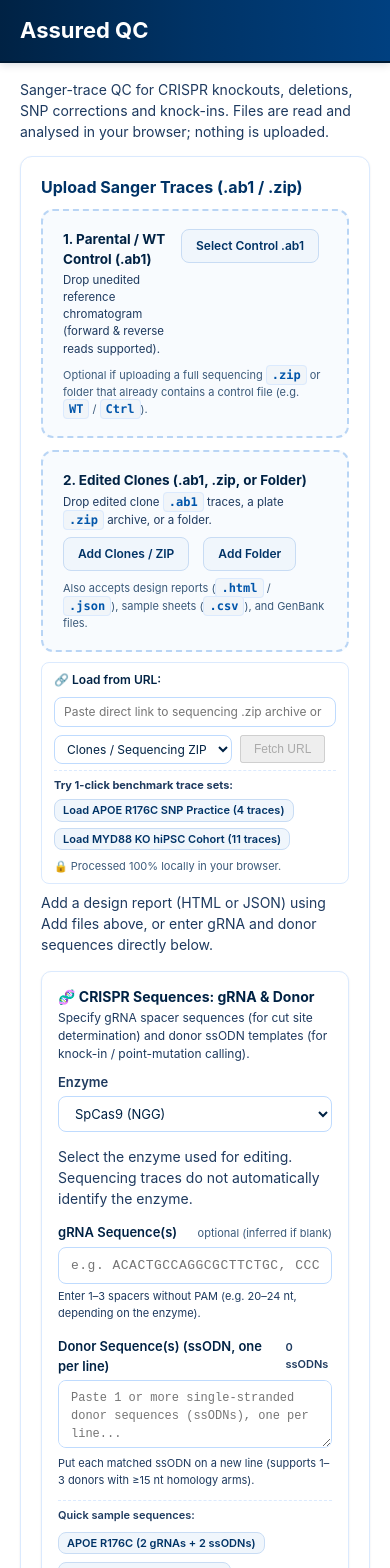
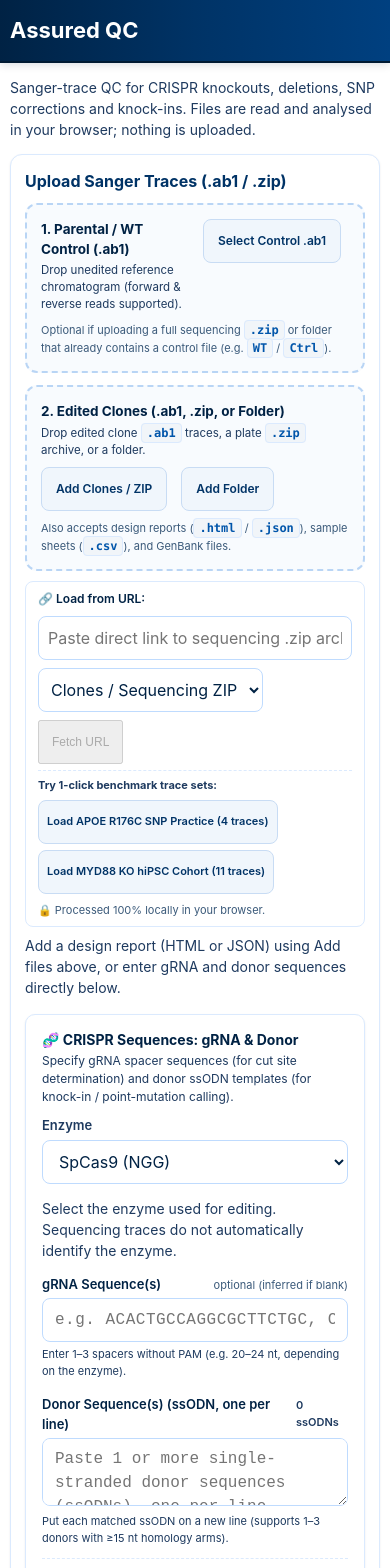
Before and after one commit to Narasimhat/Assured_QC, a React (Vite) app: page / in a window 390 px wide. Shown: the top 1568 px of the page. Built offline with nearby package versions, Linux system fonts and the light colour scheme.

Commit message:
Adapt design and QC workflows for phone screens

```diff
--- a/src/QuickStart.jsx
+++ b/src/QuickStart.jsx
@@ -308,7 +308,7 @@ export default function QuickStart({ initialDesign = null, onResults } = {}) {
       <h2>Upload Sanger Traces (.ab1 / .zip)</h2>
 
       {/* Option 1: Separated Parental Control vs. Edited Clones Dropzones */}
-      <div style={{ display: "grid", gridTemplateColumns: "repeat(auto-fit, minmax(280px, 1fr))", gap: "12px", marginBottom: "10px" }}>
+      <div className="qc-responsive-grid" style={{ display: "grid", gridTemplateColumns: "repeat(auto-fit, minmax(280px, 1fr))", gap: "12px", marginBottom: "10px" }}>
         {/* Box 1: Parental / WT Control */}
         <div
           className={`drop${draggingControl ? " over" : ""}`}
@@ -572,7 +572,7 @@ export default function QuickStart({ initialDesign = null, onResults } = {}) {
               </span>
               <span className="muted" style={{ fontSize: "11px" }}>Click &quot;Customize / Override&quot; to edit gRNAs or ssODNs</span>
             </div>
-            <div style={{ display: "grid", gridTemplateColumns: "repeat(auto-fit, minmax(280px, 1fr))", gap: "12px" }}>
+            <div className="qc-responsive-grid" style={{ display: "grid", gridTemplateColumns: "repeat(auto-fit, minmax(280px, 1fr))", gap: "12px" }}>
               <div>
                 <strong style={{ fontSize: "12px", color: "var(--text-muted)" }}>
                   gRNA Spacers ({designGuideItems.length}):
--- a/src/styles.css
+++ b/src/styles.css
@@ -222,3 +222,18 @@ code { font-family: var(--font-mono); font-size: 12px; background: #f1f5f9; bord
 details > summary { cursor: pointer; padding: 6px 0; color: var(--text-main); font-weight: 600; }
 details.aligned { margin: 12px 0; }
 details.aligned summary { cursor: pointer; margin: 6px 0; }
+
+@media (max-width: 700px) {
+  .page { padding: 12px 10px 28px; overflow-wrap: anywhere; }
+  .page:not(.embedded) h1 { margin: -12px -10px 14px; padding: 14px 10px; }
+  .page.embedded { padding: 0 0 20px; }
+  .page .card, .page .drop { padding: 14px; min-width: 0; }
+  .page .row > * { min-width: 0; max-width: 100%; flex-basis: 100% !important; }
+  .page .qc-responsive-grid, .page .workflows { grid-template-columns: minmax(0, 1fr) !important; }
+  .page :is(input:not([type=checkbox]):not([type=radio]), select, textarea) { min-width: 0; max-width: 100%; font-size: 16px !important; }
+  .page :is(button, select, input:not([type=checkbox]):not([type=radio])) { min-height: 44px; }
+  .page button { max-width: 100%; white-space: normal; }
+  .page :is(pre, table) { display: block; max-width: 100%; overflow-x: auto; }
+  .page .scroll { max-width: 100%; }
+  .page summary { min-height: 44px; }
+}
```
